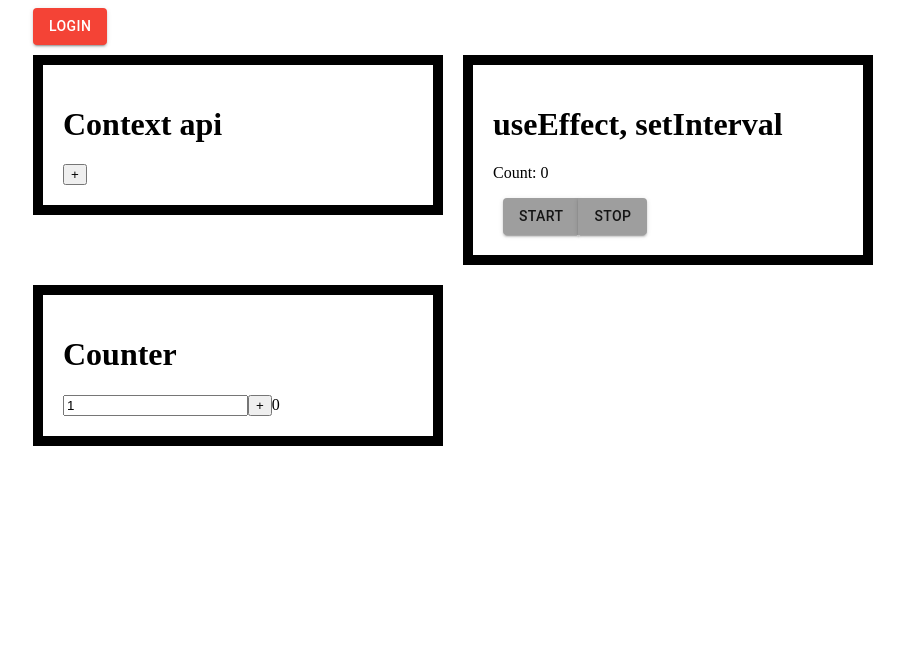
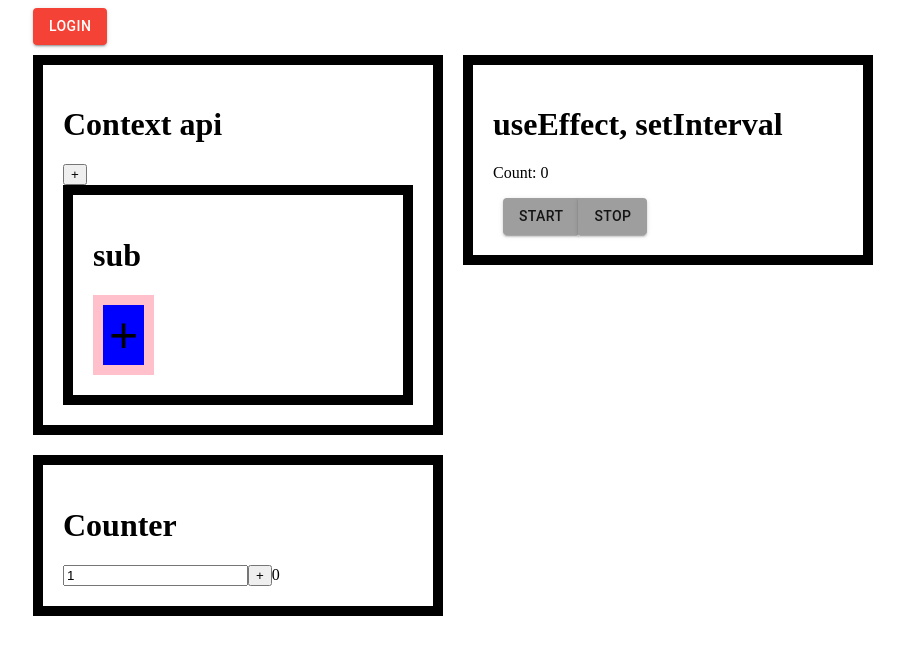
Before and after one commit to Loo-ke/Elice-react, a React (Create React App) app in the folder 0516/: page / in a window 1280 px wide. Shown: the top 654 px of the page, without its empty margins (187-1091 px from the left). Built offline with nearby package versions, Linux system fonts and the light colour scheme.

Commit message:
useContext를 사용해서 자식 요소들 데이터 오버라이딩

```diff
--- a/0516/src/ContextAPI.tsx
+++ b/0516/src/ContextAPI.tsx
@@ -1,11 +1,22 @@
 import React from "react";
-
+import { ContextAPISub } from "./ContextAPISub";
+import { MyThemeProvider } from "./initTheme";
 export function ContextAPI() {
   return (
-    <div className="layout">
-      <h1>Context api</h1>
-      <button>+</button>
-    </div>
+    <MyThemeProvider
+      value={{
+        button: {
+          border: "10px solid pink",
+          backgroundColor: "blue",
+          fontSize: 50,
+        },
+      }}
+    >
+      <div className="layout">
+        <h1>Context api</h1>
+        <button>+</button>
+        <ContextAPISub />
+      </div>
+    </MyThemeProvider>
   );
 }
-function ContextAPISub() {}
--- /dev/null
+++ b/0516/src/ContextAPISub.tsx
@@ -0,0 +1,12 @@
+import React, { useContext } from "react";
+import { theme } from "./initTheme";
+
+export function ContextAPISub() {
+  const myTheme = useContext(theme);
+  return (
+    <div className="layout">
+      <h1>sub</h1>
+      <button style={myTheme.button}>+</button>
+    </div>
+  );
+}
--- /dev/null
+++ b/0516/src/initTheme.tsx
@@ -0,0 +1,11 @@
+import { createContext } from "react";
+
+const initTheme = {
+  button: {
+    border: "10px solid red",
+    backgroundColor: "green",
+    fontSize: 20,
+  },
+};
+export const theme = createContext(initTheme);
+export const MyThemeProvider = theme.Provider;
```
